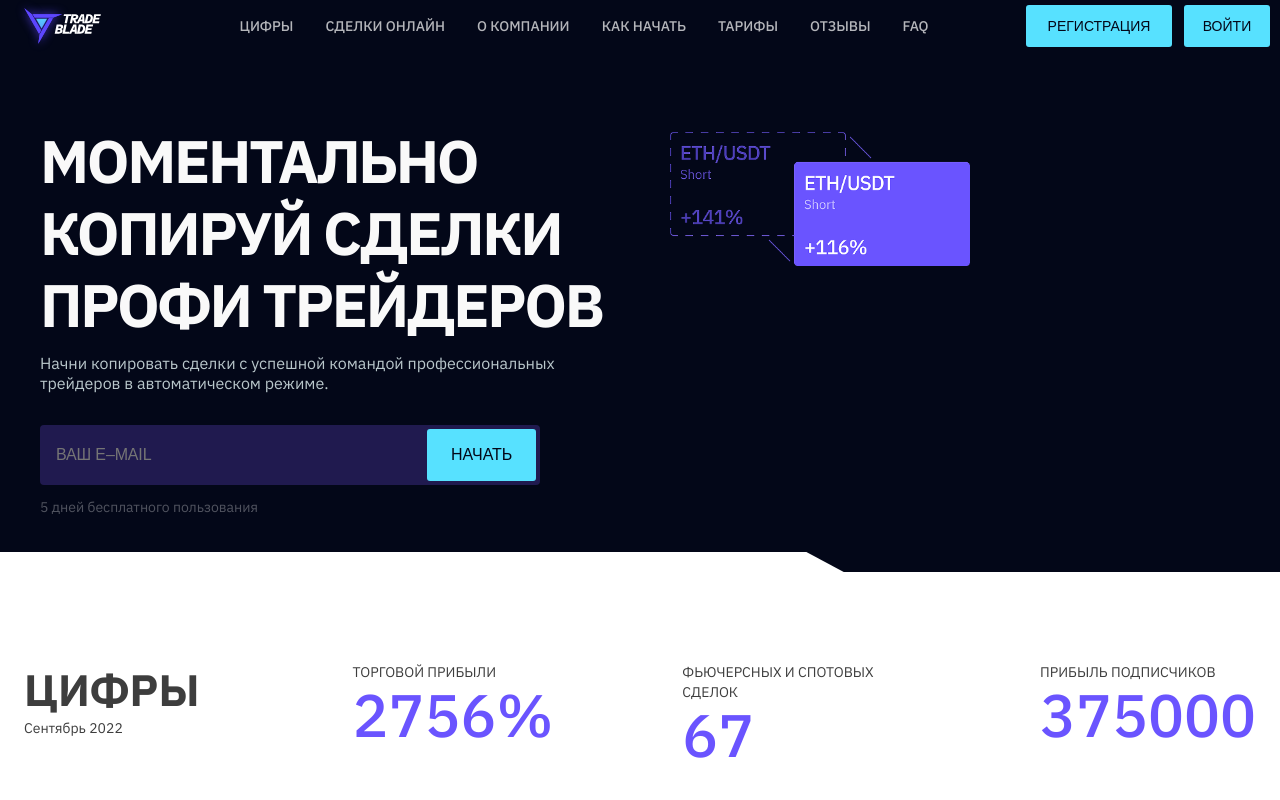
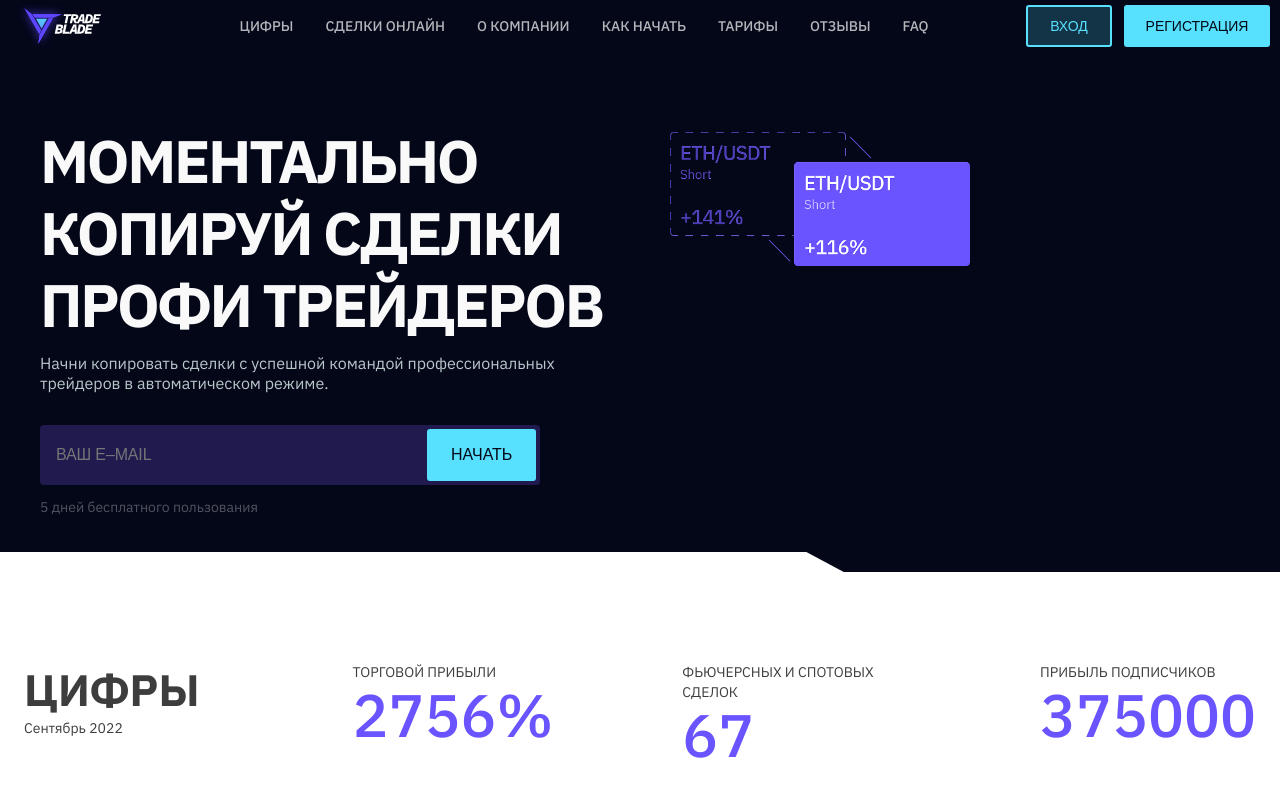
Before and after one commit to Marchenko1997/TradeBlade, a React (Vite) app: page / in a window 1280 px wide. Shown: the top 800 px of the page. Built offline with nearby package versions, Linux system fonts and the light colour scheme.

Commit message:
updating header buttons

```diff
--- a/src/components/Header/AuthButtons/AuthButtons.jsx
+++ b/src/components/Header/AuthButtons/AuthButtons.jsx
@@ -1,12 +1,37 @@
-import { ButtonContainer, RegisterButton, EnterButton } from "./AuthButtons.styled"
+import { useState, useEffect } from "react";
+import {
+  ButtonContainer,
+  RegisterButton,
+  EnterButton,
+} from "./AuthButtons.styled";
 
 const AuthButtons = () => {
+  const [isDesktop, setIsDesktop] = useState(window.innerWidth >= 768);
+
+  useEffect(() => {
+    const handleResize = () => {
+      setIsDesktop(window.innerWidth >= 768);
+    };
+
+    window.addEventListener("resize", handleResize);
+    return () => window.removeEventListener("resize", handleResize);
+  }, []);
+
   return (
-      <ButtonContainer>
+    <ButtonContainer>
+      {isDesktop ? (
+        <>
+          <EnterButton>ВХОД</EnterButton>
           <RegisterButton>РЕГИСТРАЦИЯ</RegisterButton>
-          <EnterButton>ВОЙТИ</EnterButton>
+        </>
+      ) : (
+        <>
+          <RegisterButton>РЕГИСТРАЦИЯ</RegisterButton>
+          <EnterButton>Войти</EnterButton>
+        </>
+      )}
     </ButtonContainer>
-  )
-}
+  );
+};
 
-export default AuthButtons
+export default AuthButtons;
--- a/src/components/Header/AuthButtons/AuthButtons.styled.jsx
+++ b/src/components/Header/AuthButtons/AuthButtons.styled.jsx
@@ -6,6 +6,7 @@ export const ButtonContainer = styled.div`
 
     @media (min-width: 768px) {
       gap: 12px;
+
     }
 `
 export const RegisterButton = styled.button`
@@ -44,13 +45,20 @@ export const EnterButton = styled.button`
   display: flex;
   justify-content: center;
   align-items: center;
-  padding: 16px, 24px;
-  color: rgb(3, 7, 24);
-  background-color: var(--primary-cyan);
+  color: var(--primary-cyan);
+  background-color: var(--primary-purple);
+  border: 2px solid rgb(87, 225, 255);
   border-radius: 3px;
   font-size: 16px;
   font-weight: 500;
   line-height: 1.25;
+  text-transform: uppercase;
+
+  &:hover {
+    background-color: var(--primary-purple);
+    color: var(--primary-cyan);
+    border: 2px solid rgb(87, 225, 255);
+  }
 
   @media (min-width: 768px) {
     font-size: 14px;
@@ -59,11 +67,8 @@ export const EnterButton = styled.button`
     line-height: 1.3;
     width: 86px;
     height: 42px;
-  }
-
-  &:hover {
-    background-color: var(--primary-purple);
+    background-color: rgba(87, 225, 255, 0.2);
+    border: 2px solid rgb(87, 225, 255);
     color: var(--primary-cyan);
-    border: 2px solid rgb(87, 225, 255);
   }
 `;
```
